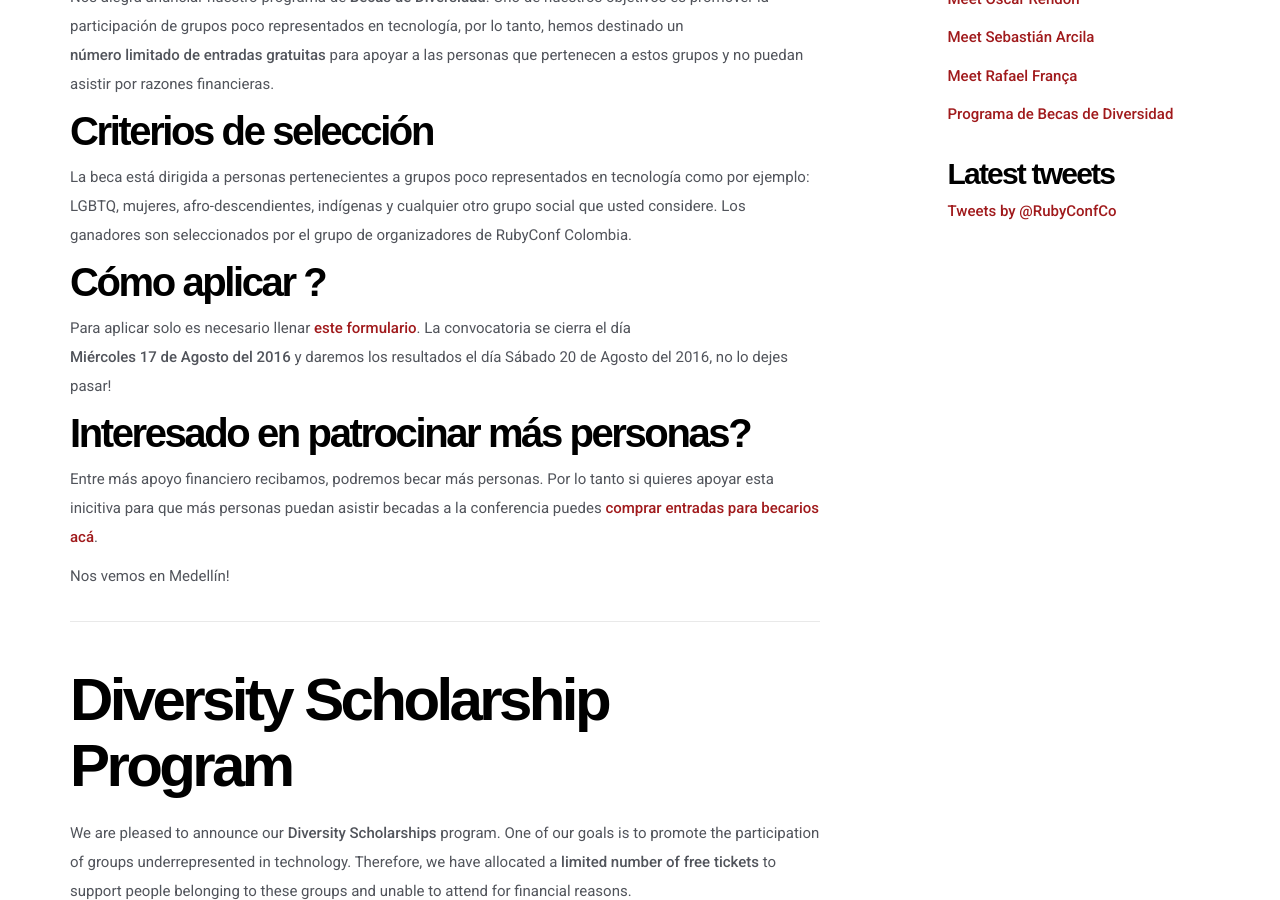
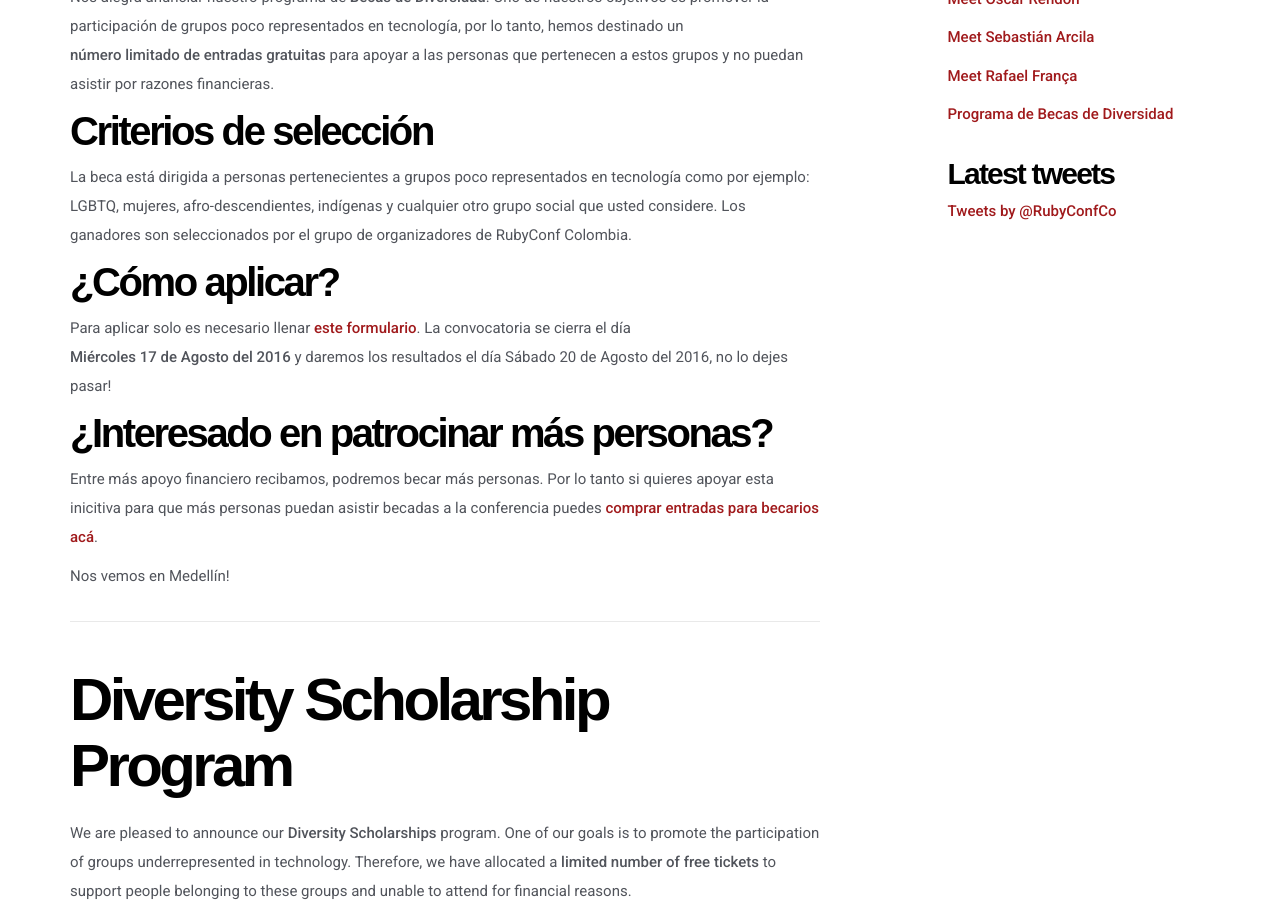
Before and after one commit to RubyConfCo/2016-rubyconfco.github.io, a Jekyll site: the page built from blog/_posts/2016-08-02-diversity-scholarship-program.md, in a window 1280 px wide and 900 px high, scrolled down 767 px. Built offline with Jekyll 4.4.1, drawn with Linux system fonts in a browser that asks for light colours; some web fonts are replaced; a script that is not in the unit is left out; comment, search, counter and statistics services are not loaded.

```diff
--- a/blog/_posts/2016-08-02-diversity-scholarship-program.md
+++ b/blog/_posts/2016-08-02-diversity-scholarship-program.md
@@ -14,11 +14,11 @@ Nos alegra anunciar nuestro programa de **Becas de Diversidad**. Uno de nuestros
 
 La beca está dirigida a personas pertenecientes a grupos poco representados en tecnología como por ejemplo: LGBTQ, mujeres, afro-descendientes, indígenas y cualquier otro grupo social que usted considere. Los ganadores son seleccionados por el grupo de organizadores de RubyConf Colombia.
 
-#### Cómo aplicar ?
+#### ¿Cómo aplicar?
 
 Para aplicar solo es necesario llenar [este formulario](https://rubyconfco.typeform.com/to/vmSkJ1). La convocatoria se cierra el día **Miércoles 17 de Agosto del 2016** y daremos los resultados el día Sábado 20 de Agosto del 2016, no lo dejes pasar!
 
-#### Interesado en patrocinar más personas?
+#### ¿Interesado en patrocinar más personas?
 
 Entre más apoyo financiero recibamos, podremos becar más personas. Por lo tanto si quieres apoyar esta inicitiva para que más personas puedan asistir becadas a la conferencia puedes [comprar entradas para becarios acá](https://ti.to/colombia-dev/rubyconf-colombia-2016/with/9giva-ioe2q).
 
```
